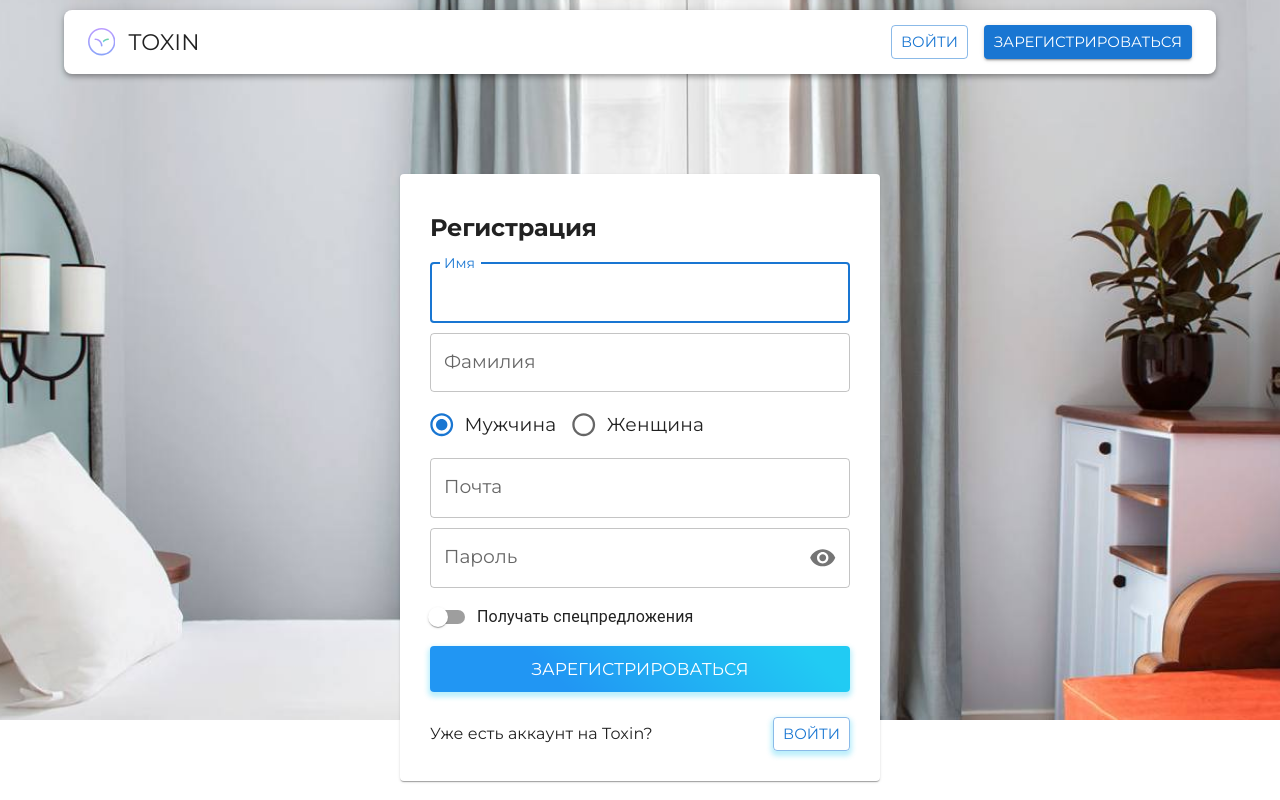
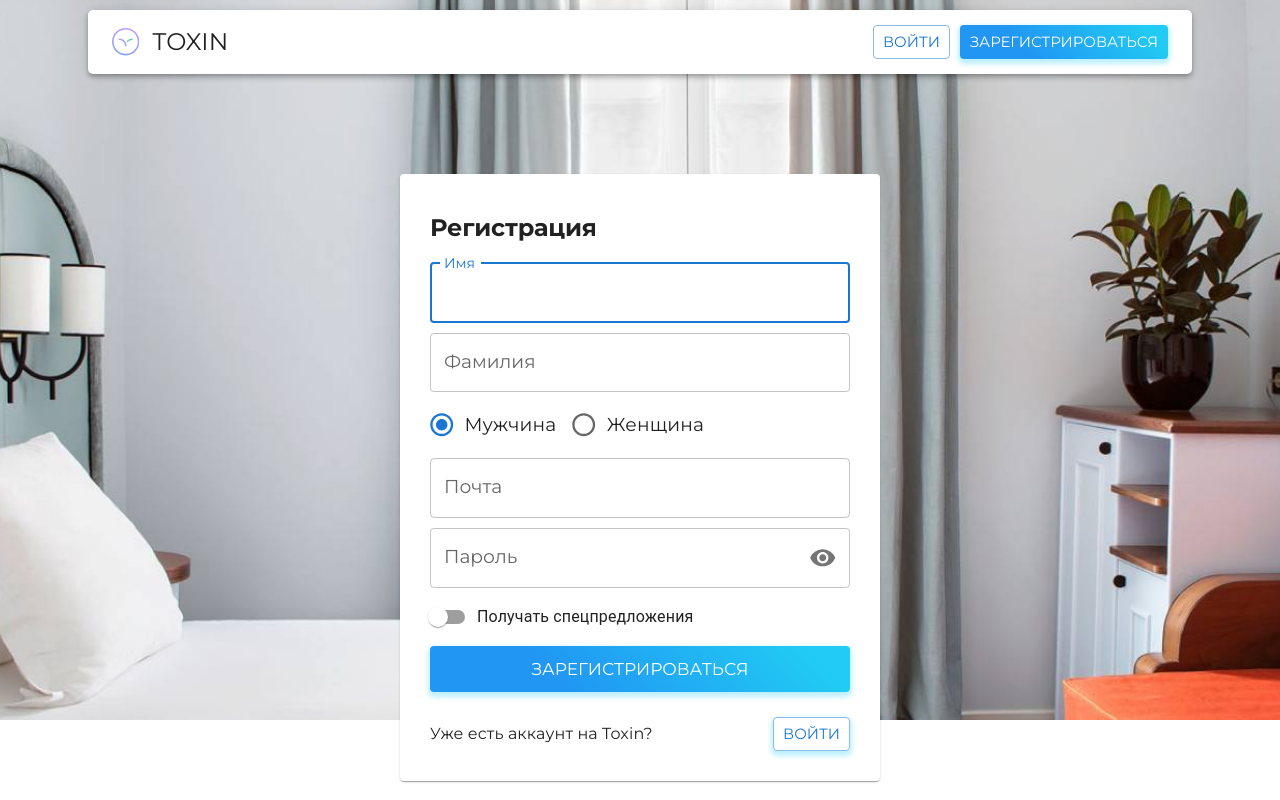
Before and after one commit to Solexofficial/react-hotel_booking, a React (Create React App) app: page /login/1 in a window 1280 px wide. Built offline with nearby package versions, Linux system fonts and the light colour scheme.

Commit message:
refactoring: header page

```diff
--- a/src/app/components/common/header.jsx
+++ /dev/null
@@ -1,42 +0,0 @@
-import { AppBar, Button, Toolbar, Typography } from '@mui/material';
-import { Box } from '@mui/system';
-import React from 'react';
-import { NavLink } from 'react-router-dom';
-import HomeLogo from '../icons/logo';
-
-const Header = () => {
-  return (
-    <Box sx={{ flexGrow: 1, zIndex: 1000, mt: '10px' }}>
-      <AppBar position='static' color='inherit' sx={{ borderRadius: 2 }}>
-        <Toolbar sx={{ justifyContent: 'space-between' }}>
-          <Box>
-            <NavLink to='/' style={{ textDecoration: 'none', display: 'flex', alignItems: 'center', color: 'inherit' }}>
-              <HomeLogo viewBox='0 0 40 40' />
-              <Typography
-                variant='h6'
-                component='h1'
-                sx={{ textTransform: 'uppercase', ml: '13px', fontWeight: 400, flexGrow: 1 }}
-              >
-                Toxin
-              </Typography>
-            </NavLink>
-          </Box>
-          <Box>
-            <NavLink to='/login' style={{ textDecoration: 'none' }}>
-              <Button variant='outlined' size='small' sx={{ mr: 2 }}>
-                Войти
-              </Button>
-            </NavLink>
-            <NavLink to='/login' style={{ textDecoration: 'none' }}>
-              <Button variant='contained' size='small'>
-                Зарегистрироваться
-              </Button>
-            </NavLink>
-          </Box>
-        </Toolbar>
-      </AppBar>
-    </Box>
-  );
-};
-
-export default Header;
--- /dev/null
+++ b/src/app/components/common/header/header.jsx
@@ -0,0 +1,44 @@
+import { AppBar, Toolbar } from '@mui/material';
+import { Box } from '@mui/system';
+import React from 'react';
+import { NavLink } from 'react-router-dom';
+import HomeLogo from '../../icons/logo';
+import Button from '../../ui/buttons/button';
+import Container from '../container';
+import Title from '../typography/title';
+import useStyles from './styles';
+
+const Header = () => {
+  const classes = useStyles();
+
+  return (
+    <Box className={classes.root}>
+      <Container>
+        <AppBar position='static' color='inherit' className={classes.headerWrapper}>
+          <Toolbar className={classes.headerInner}>
+            <Box>
+              <NavLink to='/' className={classes.headerLinkLogo}>
+                <HomeLogo viewBox='0 0 40 40' />
+                <Title variant='h6' component='h1' className={classes.headerTitle}>
+                  Toxin
+                </Title>
+              </NavLink>
+            </Box>
+            <Box>
+              <NavLink to='/login' className={classes.headerLink}>
+                <Button size='small' variant='outlined' className={classes.headerLinkButton}>
+                  Войти
+                </Button>
+              </NavLink>
+              <NavLink to='/login' className={classes.headerLink}>
+                <Button size='small'>Зарегистрироваться</Button>
+              </NavLink>
+            </Box>
+          </Toolbar>
+        </AppBar>
+      </Container>
+    </Box>
+  );
+};
+
+export default Header;
--- /dev/null
+++ b/src/app/components/common/header/styles.js
@@ -0,0 +1,43 @@
+import { makeStyles } from '@material-ui/core';
+
+const useStyles = makeStyles(theme => ({
+  root: {
+    marginTop: '10px',
+    flexGrow: 1,
+    zIndex: 1000,
+  },
+  headerWrapper: {
+    borderRadius: '5px',
+  },
+  headerInner: {
+    justifyContent: 'space-between',
+  },
+
+  headerTitle: {
+    '&.MuiTypography-root': {
+      textTransform: 'uppercase',
+      marginLeft: '13px',
+      flexGrow: 1,
+    },
+  },
+
+  headerLink: {
+    textDecoration: 'none',
+  },
+
+  headerLinkLogo: {
+    textDecoration: 'none',
+    display: 'flex',
+    alignItems: 'center',
+    color: 'inherit',
+  },
+
+  headerLinkButton: {
+    '&.MuiButton-root': {
+      marginRight: '10px',
+      boxShadow: 'none',
+    },
+  },
+}));
+
+export default useStyles;
--- a/src/app/components/common/typography/title.jsx
+++ b/src/app/components/common/typography/title.jsx
@@ -2,9 +2,14 @@ import { Typography } from '@mui/material';
 import PropTypes from 'prop-types';
 import React from 'react';
 
-const Title = ({ children, isBold }) => {
+const Title = ({ children, component, variant, isBold, ...rest }) => {
   return (
-    <Typography variant='h2' component='h2' style={{ fontSize: '24px', fontWeight: isBold ? '700' : '400' }}>
+    <Typography
+      variant={variant || 'h2'}
+      component={component || 'h2'}
+      style={{ fontSize: '24px', fontWeight: isBold ? '700' : '400' }}
+      {...rest}
+    >
       {children}
     </Typography>
   );
--- a/src/app/layouts/login/login.jsx
+++ b/src/app/layouts/login/login.jsx
@@ -2,7 +2,7 @@ import { Card, Container } from '@mui/material';
 import { Box } from '@mui/system';
 import React, { useState } from 'react';
 import { useParams } from 'react-router';
-import Header from '../../components/common/header';
+import Header from '../../components/common/header/header';
 import Text from '../../components/common/typography/text';
 import Title from '../../components/common/typography/title';
 import Button from '../../components/ui/buttons/button';
--- a/src/app/layouts/main/main.jsx
+++ b/src/app/layouts/main/main.jsx
@@ -1,6 +1,6 @@
 import { Box, Container, Typography } from '@mui/material';
 import React from 'react';
-import Header from '../../components/common/header';
+import Header from '../../components/common/header/header';
 import ImageSlider from '../../components/common/slider';
 import SearchRoomsForm from '../../components/ui/searchRoomsForm/searchRoomsForm';
 import useStyles from './styles';
@@ -10,8 +10,8 @@ const Main = () => {
   return (
     <>
       <ImageSlider />
+      <Header />
       <Container>
-        <Header />
         <Box className={classes.contentWrapper}>
           <SearchRoomsForm />
           <Typography align='right' className={classes.textWishes}>
```
